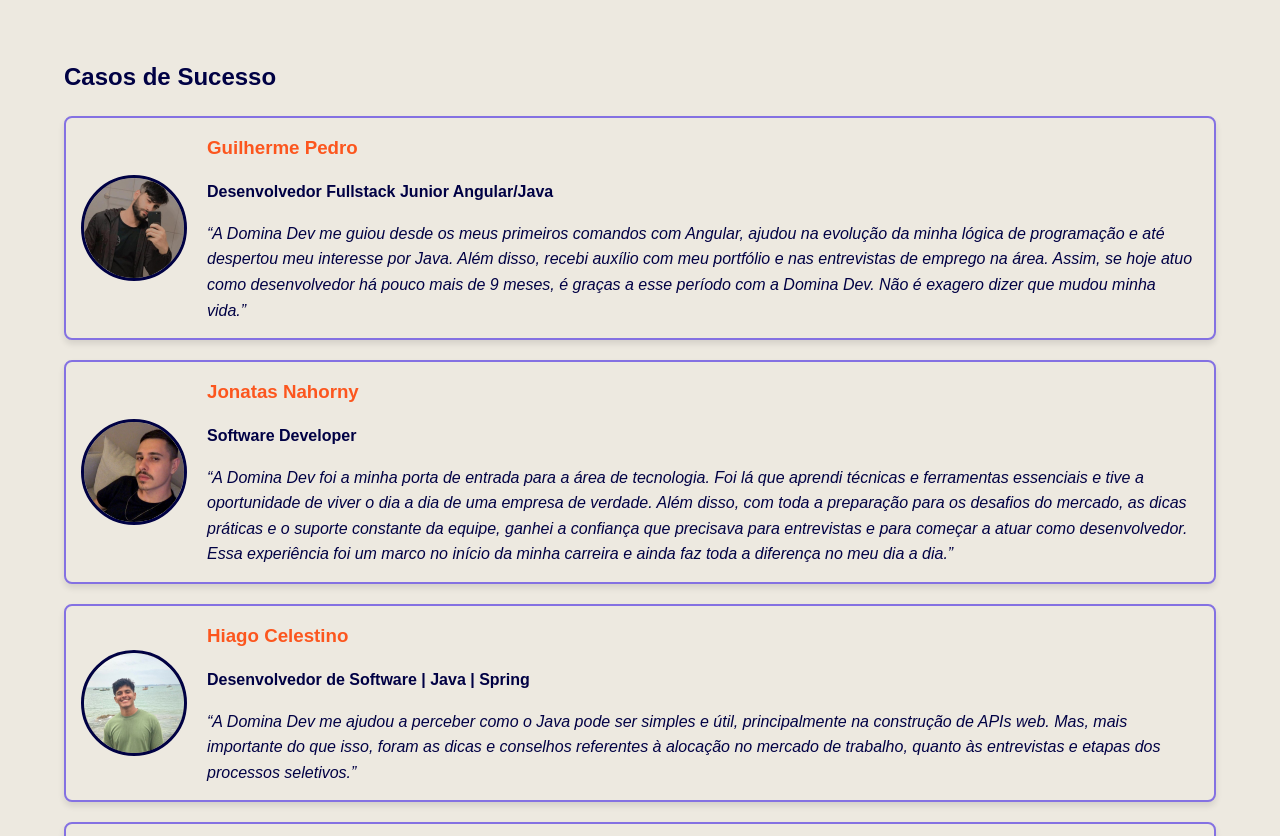
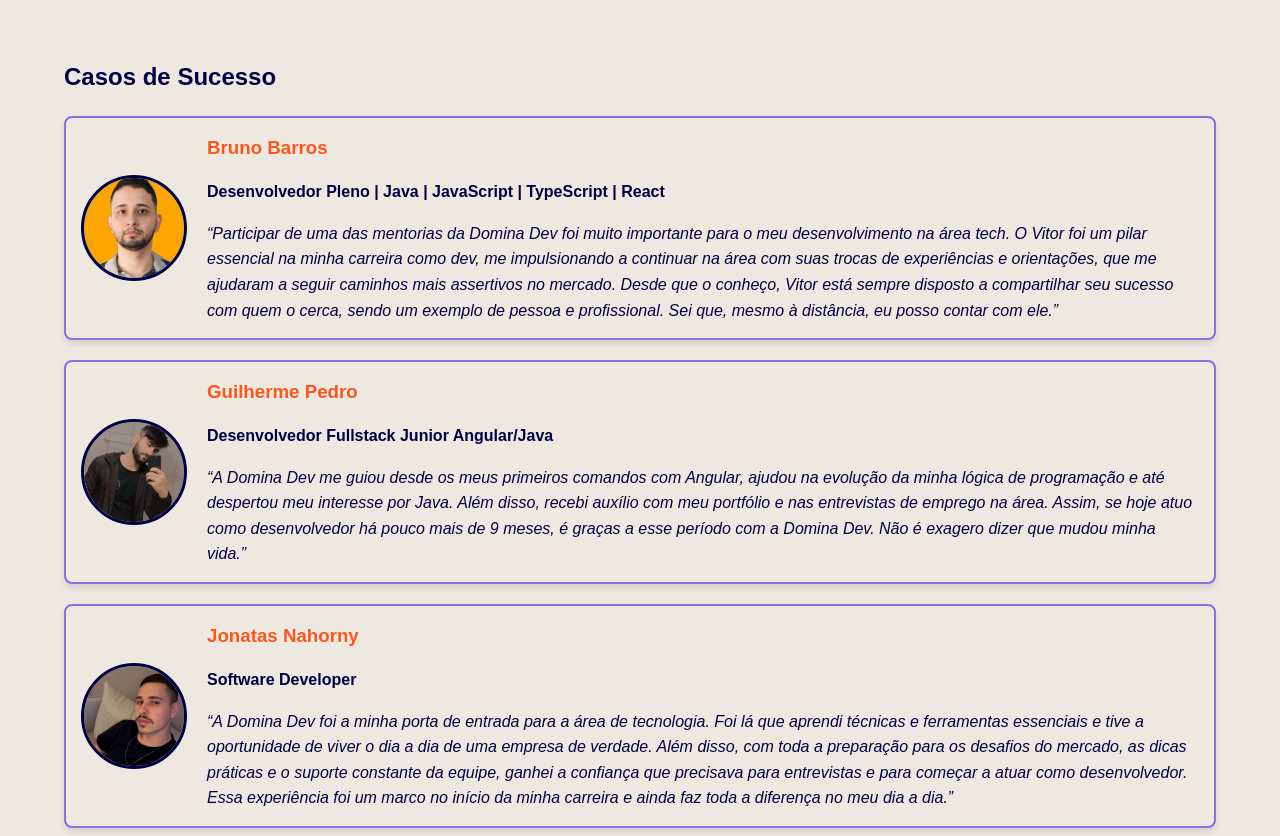
Before and after one commit to domina-dev/domina-dev.github.io, a website: page index.html in a window 1280 px wide. Shown: the part 1120-1956 px from the top of the page. Drawn offline with nearby package versions, Linux system fonts and the light colour scheme; no server answers.

Commit message:
adicionando Case Bruno Barros

```diff
--- a/index.html
+++ b/index.html
@@ -106,6 +106,20 @@
             </div> -->
 
             <div class="case">
+                <img src="src/views/images/Bruno-Barros.jpeg" alt="Foto de Bruno Barros" class="case-img">
+                <div class="case-text">
+                    <h3>Bruno Barros</h3>
+                    <p><strong>Desenvolvedor Pleno | Java | JavaScript | TypeScript | React</strong></p>
+                    <blockquote>“Participar de uma das mentorias da Domina Dev foi muito importante para o meu
+                        desenvolvimento na área tech. O Vitor foi um pilar essencial na minha carreira como dev, me
+                        impulsionando a continuar na área com suas trocas de experiências e orientações, que me ajudaram
+                        a seguir caminhos mais assertivos no mercado. Desde que o conheço, Vitor está sempre disposto a
+                        compartilhar seu sucesso com quem o cerca, sendo um exemplo de pessoa e profissional. Sei que,
+                        mesmo à distância, eu posso contar com ele.”</blockquote>
+                </div>
+            </div>
+
+            <div class="case">
                 <img src="src/views/images/guilherme.png.jpg" alt="Foto de Guilherme Pedro" class="case-img">
                 <div class="case-text">
                     <h3>Guilherme Pedro</h3>
@@ -201,7 +215,8 @@
                     <!-- Campo honeypot (invisível para humanos) -->
                     <input id="idade" type="text" name="idade" style="display: none;" autocomplete="off">
 
-                    <button id="submitButton" type="button" onclick="validateReCaptcha(event)" disabled>Entrar na lista de
+                    <button id="submitButton" type="button" onclick="validateReCaptcha(event)" disabled>Entrar na lista
+                        de
                         espera</button>
                     <div class="cf-turnstile" data-sitekey="0x4AAAAAAA1LT7NoBch51ZFX"></div>
                     <!-- <div class="g-recaptcha" data-sitekey=""
```
Also changed, not shown: src/views/images/Bruno-Barros.jpeg (added).
